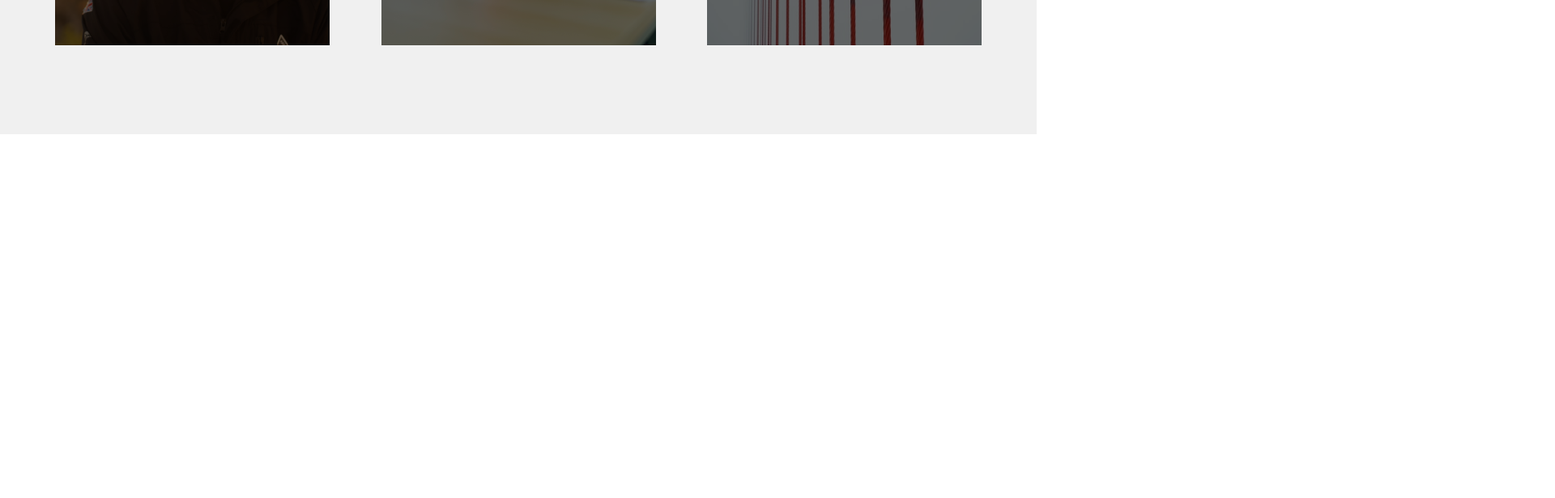
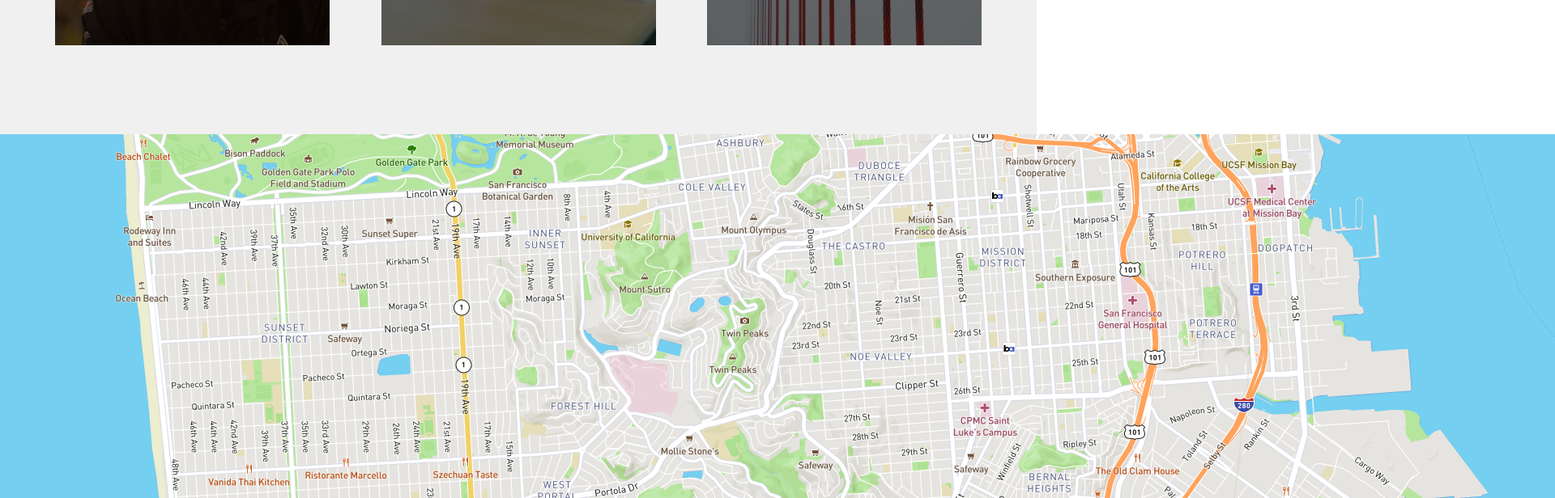
Before and after one commit to AKAzadMilon-Dev/petroil-frontend, a React (Create React App) app: page / in a window 1280 px wide. Shown: the part 4006-4622 px from the top of the page at 81% size, 1920 px wide, since content can reach past the window. Before the commit the page ends 4172 px from the top, so only its background shows below. Built offline with nearby package versions, Linux system fonts and the light colour scheme.

Commit message:
maps part

```diff
--- a/src/App.js
+++ b/src/App.js
@@ -3,6 +3,7 @@ import Blog from "./components/blog";
 import Brand from "./components/brand";
 import Company from "./components/company";
 import Header from "./components/header";
+import Maps from "./components/maps";
 import Navbar from "./components/navbar";
 import Service from "./components/service";
 import Supplier from "./components/supplier";
@@ -18,6 +19,7 @@ function App() {
       <Company/>
       <Brand/>
       <Blog/>
+      <Maps/>
     </>
   );
 }
--- /dev/null
+++ b/src/components/maps/index.js
@@ -0,0 +1,14 @@
+import React from "react";
+
+const Maps = () => {
+  return (
+    <section>
+      <div
+        className="w-[1920px] h-[450px]"
+        style={{ background: "url(assets/images/maps.png)" }}
+      ></div>
+    </section>
+  );
+};
+
+export default Maps;
```
Also changed, not shown: public/assets/images/maps.png (added).
